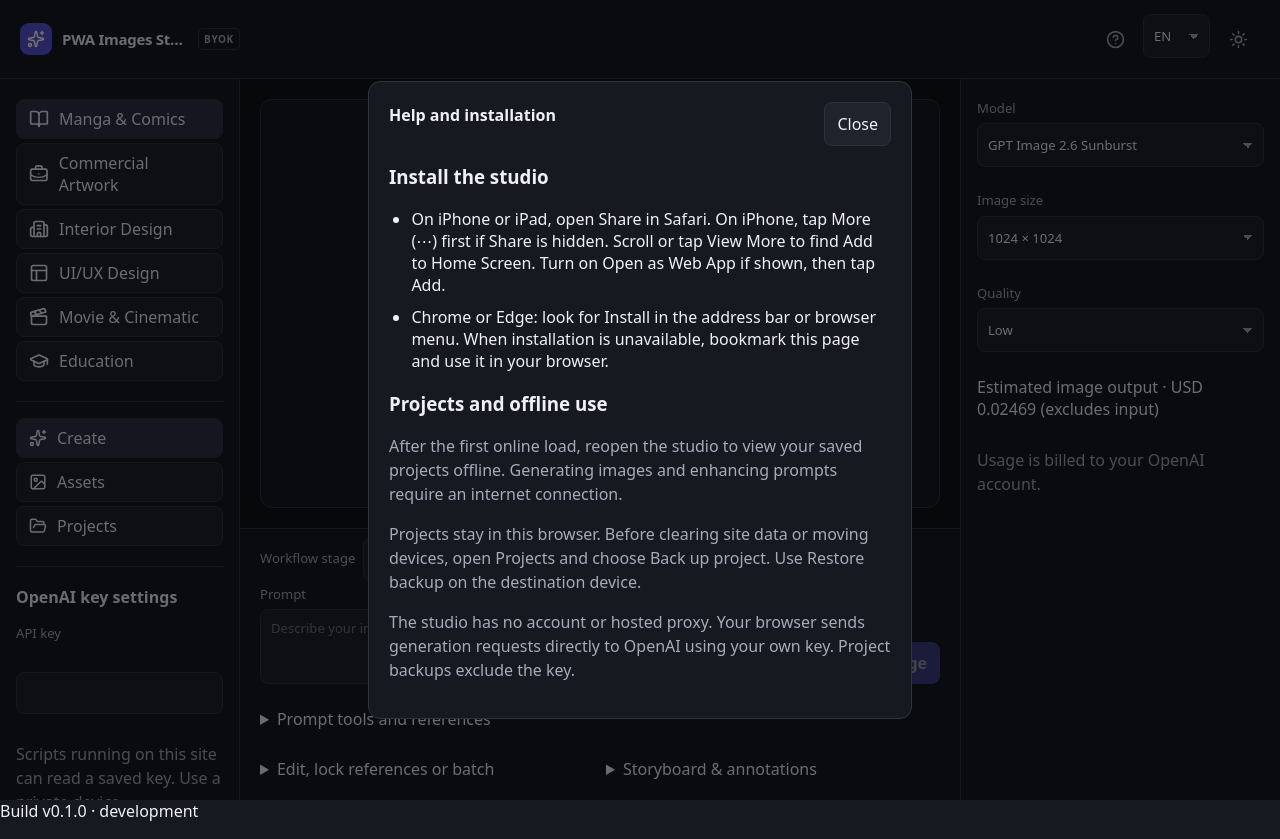
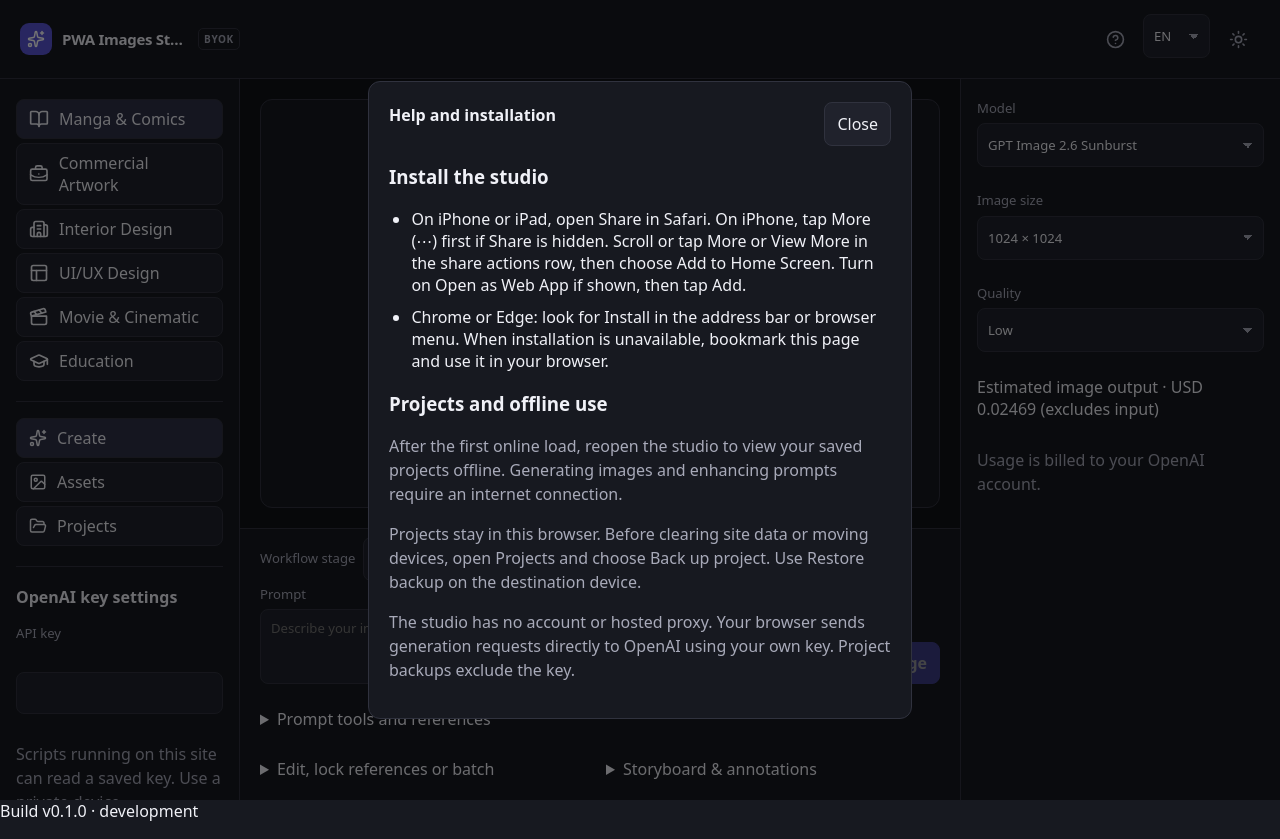
Before and after one commit to yapweijun1996/PWA-Images-Generation-BYOK, a React (Vite) app: page / in a window 1280 px wide. Both pictures are taken after a click on the button 1115 px from the left and 39 px from the top of the page. Built offline with nearby package versions, Linux system fonts and the light colour scheme.

Commit message:
Point Safari users to the share actions row

```diff
--- a/src/ui/InstallHelp.tsx
+++ b/src/ui/InstallHelp.tsx
@@ -72,8 +72,8 @@ export function InstallHelp({ locale }: { locale: 'en' | 'zh-CN' }) {
       </div>
       {state !== 'installed' && <ul>
         <li>{t(
-          'On iPhone or iPad, open Share in Safari. On iPhone, tap More (⋯) first if Share is hidden. Scroll or tap View More to find Add to Home Screen. Turn on Open as Web App if shown, then tap Add.',
-          '在 iPhone 或 iPad 上，打开 Safari 的“分享”。如果 iPhone 上没有显示“分享”，请先轻点“更多（⋯）”。向下滚动或轻点“查看更多”，找到“添加到主屏幕”。如有“作为网页 App 打开”选项，请启用并轻点“添加”。',
+          'On iPhone or iPad, open Share in Safari. On iPhone, tap More (⋯) first if Share is hidden. Scroll or tap More or View More in the share actions row, then choose Add to Home Screen. Turn on Open as Web App if shown, then tap Add.',
+          '在 iPhone 或 iPad 上，打开 Safari 的“分享”。如果 iPhone 上没有显示“分享”，请先轻点“更多（⋯）”。向下滚动，或轻点分享面板下方操作栏的“更多”或“查看更多”，再选择“添加到主屏幕”。如有“作为网页 App 打开”选项，请启用并轻点“添加”。',
         )}</li>
         <li>{t('Chrome or Edge: look for Install in the address bar or browser menu. When installation is unavailable, bookmark this page and use it in your browser.', 'Chrome 或 Edge：在地址栏或浏览器菜单中查找安装选项。如果无法安装，可将此页加入书签并在浏览器中使用。')}</li>
       </ul>}
```
Also changed, not shown: 2 other files (tests, documents, lock files or other folders).
